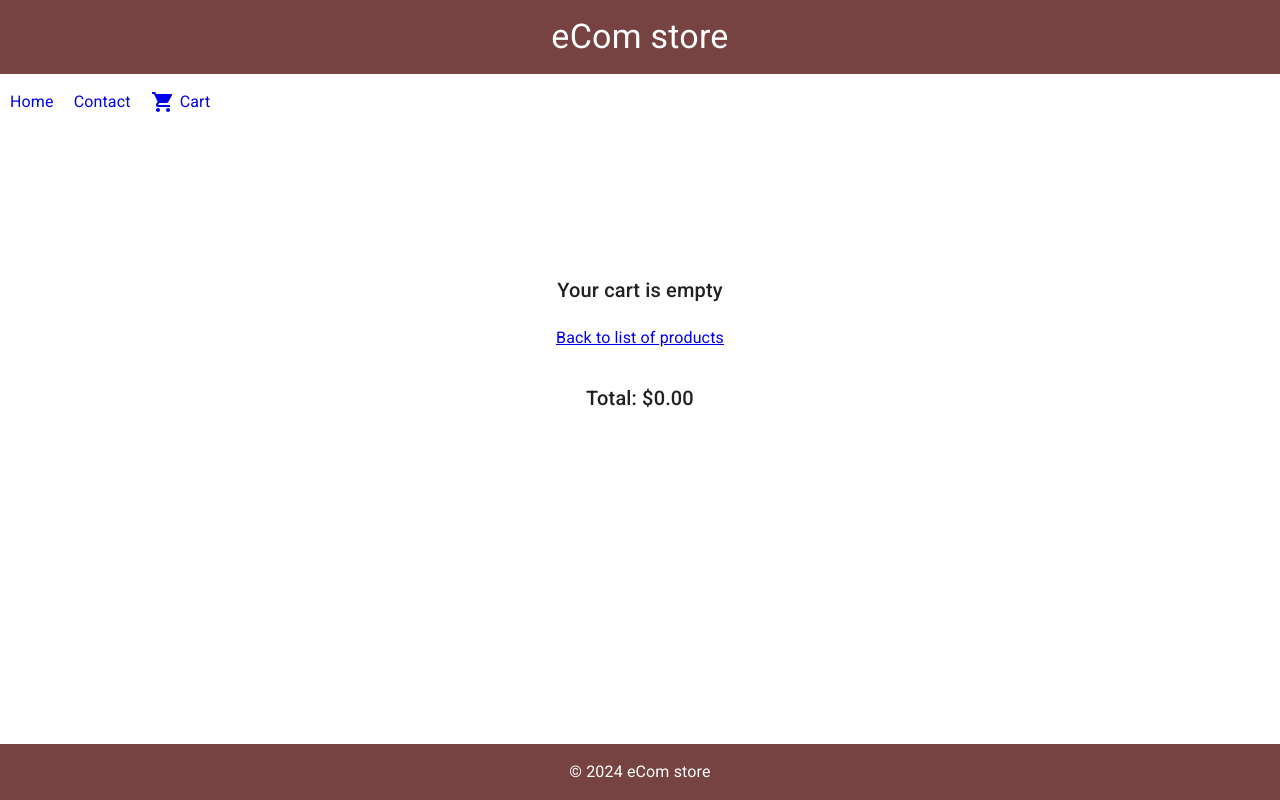
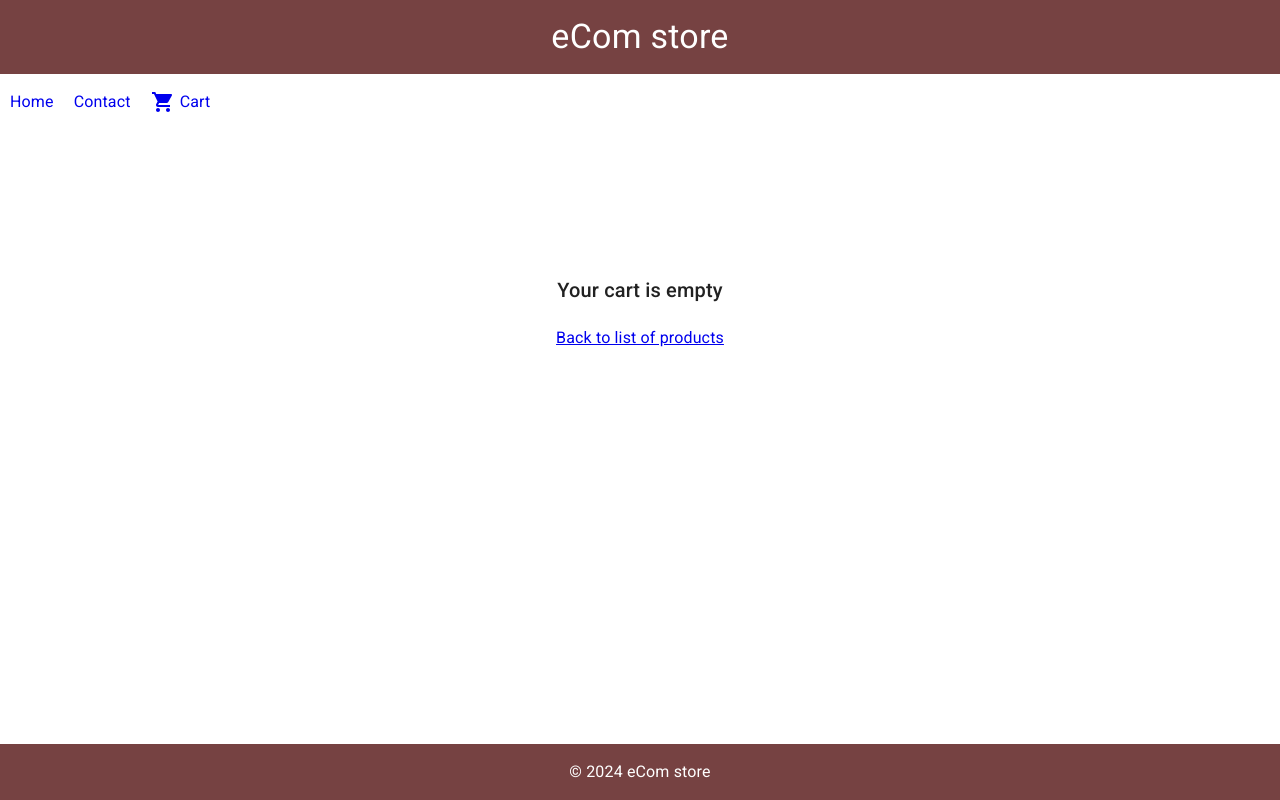
Before and after one commit to Ramsnes/frameworks-CA, a React (Create React App) app in the folder ecom-store/: page /cart in a window 1280 px wide. Built offline with nearby package versions, Linux system fonts and the light colour scheme.

Commit message:
fixed checkout only showing when cart is filled

```diff
--- a/ecom-store/src/ApiFetchSingle.jsx
+++ b/ecom-store/src/ApiFetchSingle.jsx
@@ -74,7 +74,7 @@ function FetchSingle() {
               />
             )}
 
-            {/* Add product brn */}
+            {/* Add product btn */}
             <Button
               onClick={() => addProduct(data)}
               variant="contained"
--- a/ecom-store/src/Cart.jsx
+++ b/ecom-store/src/Cart.jsx
@@ -22,6 +22,7 @@ function Cart() {
 
   return (
     <Grid container justifyContent="center" spacing={4}>
+      {/* If the cart is empty:  */}
       {products.length === 0 ? (
         <Grid item xs={12}>
           <div
@@ -44,6 +45,7 @@ function Cart() {
           </div>
         </Grid>
       ) : (
+        // If the cart is NOT empty:
         products.map((item) => (
           <Card
             key={item.id}
@@ -86,6 +88,12 @@ function Cart() {
           </Card>
         ))
       )}
+      {/* Removes checkout and total sum
+      Using Logical AND Operator instead.
+      Renders block if product > 0. If not, don't render block  */}
+      {products.length > 0 && (
+        <>
+          {/* <> groups the total sum and checkout button logic like a div*/}
           <Grid item justifyContent="center" xs={12}>
             <div
               style={{
@@ -100,16 +108,6 @@ function Cart() {
                 {/* formats to digits after decimal point */}
                 Total: ${totalSum.toFixed(2)}
               </Typography>
-        </div>{" "}
-      </Grid>
-    </Grid>
-  );
-}
-
-export default Cart;
-
-{
-  /* <div>
               <Button
                 variant="contained"
                 sx={{ mt: 2, width: "auto" }}
@@ -117,5 +115,12 @@ export default Cart;
               >
                 Checkout
               </Button>
-</div>; */
+            </div>
+          </Grid>
+        </>
+      )}
+    </Grid>
+  );
 }
+
+export default Cart;
```
Lines whose indentation alone changed are shown as unchanged.
